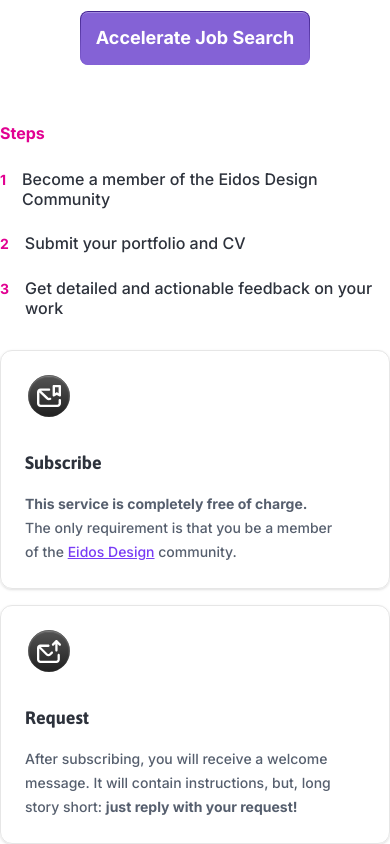
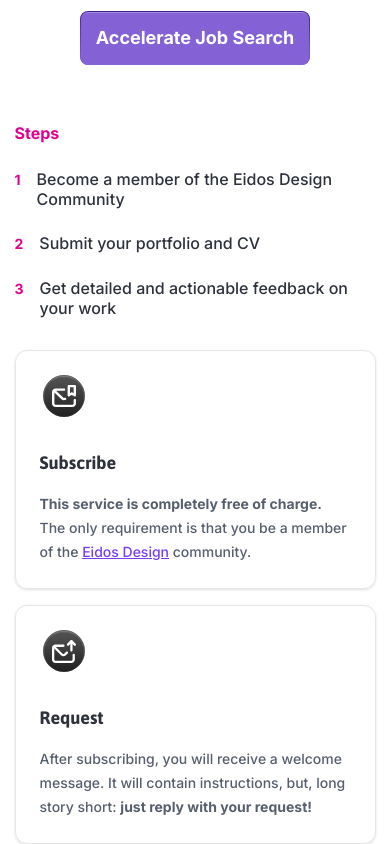
Before and after one commit to tomby5475/eidos_doctor, a React (Vite) app: page / in a window 390 px wide. Shown: the part 1940-2784 px from the top of the page. Built offline with nearby package versions, Linux system fonts and the light colour scheme.

Commit message:
HowItWorksSection grid for desktop done

```diff
--- a/src/screens/MobileLp/sections/HowItWorksSection/HowItWorksSection.tsx
+++ b/src/screens/MobileLp/sections/HowItWorksSection/HowItWorksSection.tsx
@@ -101,7 +101,7 @@ export const HowItWorksSection = (): JSX.Element => {
 
   return (
     <section className="flex flex-col items-center gap-8 py-8 w-full">
-      <div className="gap-6 w-full flex flex-col items-start">
+      <div className="gap-6 w-full flex flex-col items-start max-w-[361px] mx-auto lg:max-w-[1040px]">
         <div className="flex flex-col lg:flex-row lg:items-start lg:justify-between gap-8 w-full">
           {/* Steps Section */}
           <div className="flex flex-col items-start gap-6 w-full">
@@ -124,7 +124,6 @@ export const HowItWorksSection = (): JSX.Element => {
           </div>
 
           {/* Process Cards */}
-          {/* <div className="flex justify-center lg:justify-end items-start w-full"> */}
           <div className="flex lg:justify-end items-start w-full">
             <div className="flex flex-col lg:flex-row gap-4 w-full md:w-auto">
               {processCards.map((card, index) => (
@@ -174,7 +173,7 @@ export const HowItWorksSection = (): JSX.Element => {
 
             {/* Benefit Cards */}
             <div className="flex lg:justify-end items-start w-full">
-              <div className="flex flex-col lg:flex-row lg:justify-end gap-4 w-full lg:w-auto">
+              <div className="flex flex-col lg:flex-row lg:justify-end gap-4 w-full md:w-auto">
                 {benefitCards.map((card, index) => (
                   <Card key={index} className="w-full border-[#e6e6e6]">
                     <CardContent className="w-[361px] h-[261px] lg:w-[242px] lg:h-[335px] flex flex-col items-start gap-8 p-6">
```
